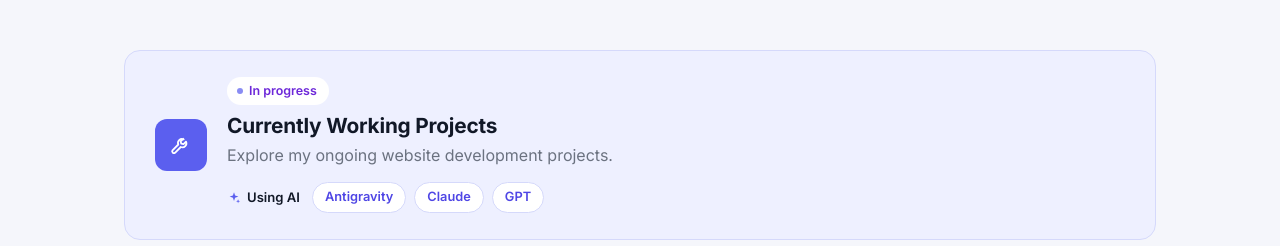
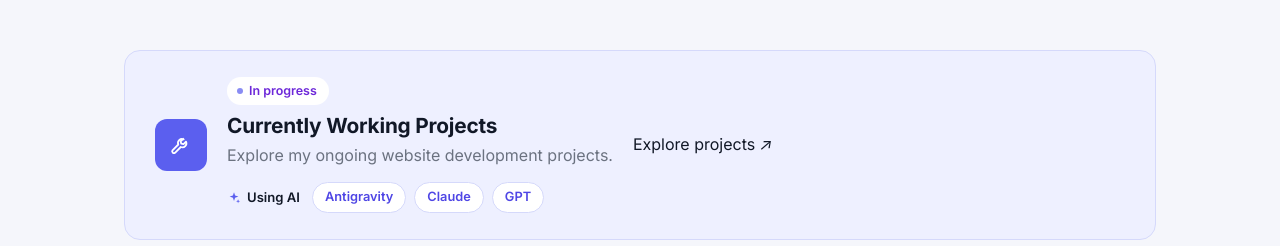
Before and after one commit to MerinaKawser/Wordpress_Portfolio, a plain HTML site: page index.html in a window 1280 px wide. Shown: the part 987-1233 px from the top of the page. Drawn offline with Linux system fonts and the light colour scheme.

Commit message:
added the button on current project card

```diff
--- a/index.html
+++ b/index.html
@@ -46,6 +46,7 @@
           <span class="ai-chip">GPT</span>
         </div>
       </div>
+      <a class="progress-link" href="#">Explore projects <i>↗</i></a>
     </div>
 
     <div class="grid">
```
